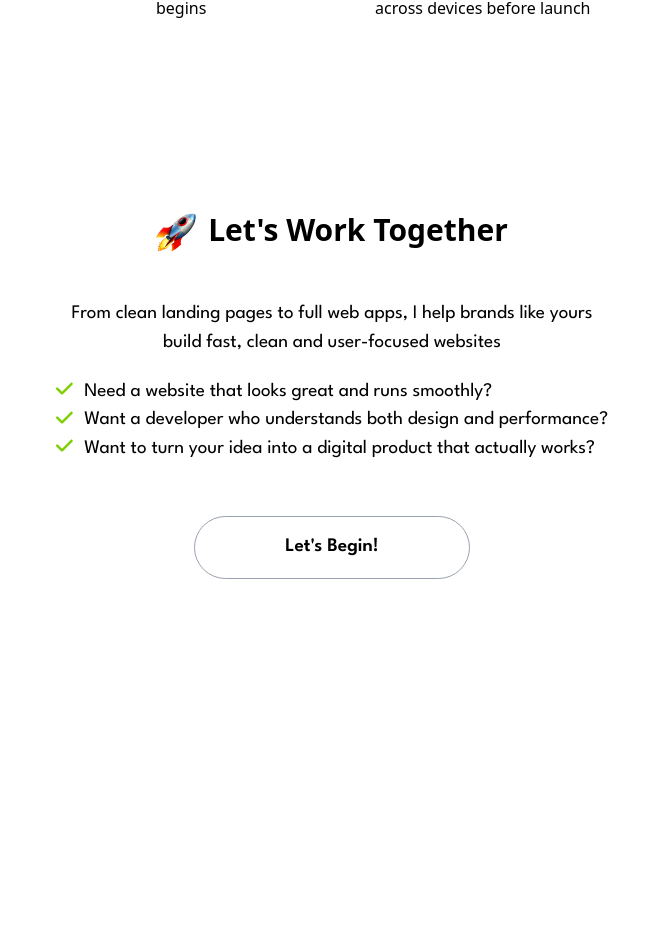
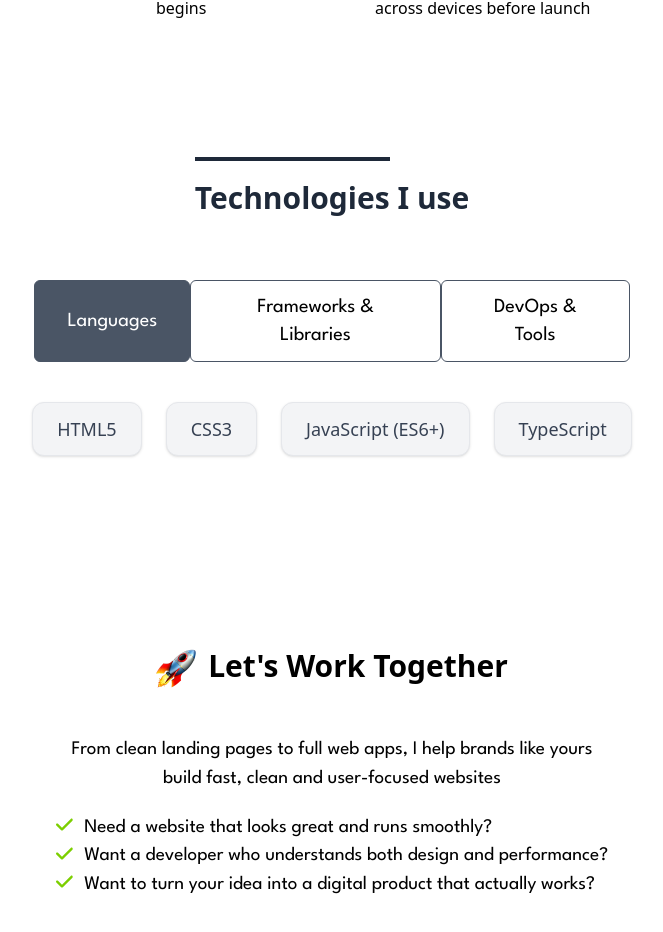
Before and after one commit to 0laolu/portfolio, a React (Vite) app: page / in a window 1280 px wide. Shown: the part 3210-4142 px from the top of the page, without its empty margins (308-971 px from the left). Before the commit the page ends 3933 px from the top, so only its background shows below. Built offline with nearby package versions, Linux system fonts and the light colour scheme.

Commit message:
feat: create tech stack section

```diff
--- a/package.json
+++ b/package.json
@@ -15,6 +15,7 @@
     "@fortawesome/react-fontawesome": "^0.2.2",
     "@tailwindcss/vite": "^4.1.8",
     "autoprefixer": "^10.4.21",
+    "framer-motion": "^12.23.24",
     "postcss": "^8.5.4",
     "react": "^19.1.0",
     "react-dom": "^19.1.0",
--- a/src/App.jsx
+++ b/src/App.jsx
@@ -5,6 +5,7 @@ import About from './components/about/About'
 import Services from './components/services/Services'
 import Projects from './components/projects/Projects'
 import Contact from './components/contacts/Contact'
+import Technologies from './components/technologies/Technologies'
 
 function App() {
 
@@ -16,6 +17,7 @@ function App() {
       <Services/>
       <Projects/>
       <About/>
+      <Technologies/>
       <Contact/>
     </>
   )
--- a/src/components/about/About.jsx
+++ b/src/components/about/About.jsx
@@ -4,7 +4,7 @@ import AboutContent from "./AboutContent";
 
 export default function About() {
     return (
-        <section className="w-93/100 my-8 mx-auto lg:mx-auto">
+        <section className="w-93/100 my-8 mx-auto">
             <div className="w-full max-w-[715px] py-8 mx-auto lg:max-w-[1440px] ">
                 <h3 className="text-gray-800 p-0 m-0 text-[1.4rem] text-center font-semibold lg:text-3xl">How I <span className="pt-2 border-t-4 border-gray-800 lg:pt-4">Work</span> </h3>
                 <div className="p-none m-none lg:flex justify-between items-center">
--- /dev/null
+++ b/src/components/technologies/Technologies.jsx
@@ -0,0 +1,15 @@
+import TechnologiesContent from "./TechnologiesContent";
+
+
+export default function Technologies() {
+    return (
+        <section className="w-93/100 my-8 mx-auto">
+            <div className="w-full py-8 mx-auto lg:max-w-[1440px] ">
+                <h3 className="text-gray-800 p-0 m-0 text-[1.4rem] text-center font-semibold lg:text-3xl"><span className="pt-2 border-t-4 border-gray-800 lg:pt-4">Technologies</span> I use</h3>
+                <div className="my-8">
+                    <TechnologiesContent/>
+                </div>
+            </div>
+        </section>
+    )
+}
--- /dev/null
+++ b/src/components/technologies/TechnologiesContent.jsx
@@ -0,0 +1,75 @@
+import { useState } from "react"
+import { motion, AnimatePresence } from "framer-motion"
+
+export default function TechnologiesContent() {
+
+    const [stack, setStack] = useState("languages")
+
+    const handleTechStack = (category) => {
+        setStack(category)
+    }
+
+    const categories = {
+        languages: "Languages",
+        frameworks: "Frameworks & Libraries",
+        tools: "DevOps & Tools"
+    }
+
+    const activeStack = technologyData[stack]
+
+
+
+    return (
+        <div className="content-container py-8">
+
+            <div className="btn-container w-1/2 mx-auto flex justify-around">
+                {
+                    Object.entries(categories).map(([key, label]) => (
+                        <button
+                         key={key}
+                         onClick={()=> handleTechStack(key)}
+                         className={`border border-gray-600 text-xl py-3 px-8 rounded-md cursor-pointer font-league ${
+                            stack === key
+                                ? "bg-gray-600 text-white border-gray-600"
+                                : "border-white-400 text-white-700 hover:border-gray-400 hover:text-gray-500"
+                         }`}
+                        >
+                            {label}
+                        </button>
+                    ))
+                }
+            </div>
+
+            {/* Tech Stack Display */}
+            <div className="stack-container mt-10 flex flex-wrap justify-center gap-6">
+                <AnimatePresence mode="wait">
+                <motion.div
+                    key={stack}
+                    initial={{ opacity: 0, y: 15 }}
+                    animate={{ opacity: 1, y: 0 }}
+                    exit={{ opacity: 0, y: -15 }}
+                    transition={{ duration: 0.4 }}
+                    className="flex flex-wrap justify-center gap-6"
+                >
+                    {activeStack.map((tech) => (
+                    <motion.div
+                        key={tech}
+                        whileHover={{ scale: 1.1 }}
+                        className="bg-gray-100 shadow-sm border border-gray-200 text-gray-700 rounded-xl px-6 py-3 text-lg font-medium"
+                    >
+                        {tech}
+                    </motion.div>
+                    ))}
+                </motion.div>
+                </AnimatePresence>
+            </div>
+        </div>
+    )
+}
+
+
+const technologyData = {
+        languages: ["HTML5", "CSS3", "JavaScript (ES6+)", "TypeScript"],
+        frameworks: ["React.js", "Next.js", "Node.js", "Express.js", "MongoDB", "Tailwind CSS", "Context API", "Framer Motion",],
+        tools: ["Git/GitHub", "Vercel/ Netlify", "Render", "MongoDB Atlas", "Postman", "Figma"]
+    }
```
Also changed, not shown: 1 other file (tests, documents, lock files or other folders).
